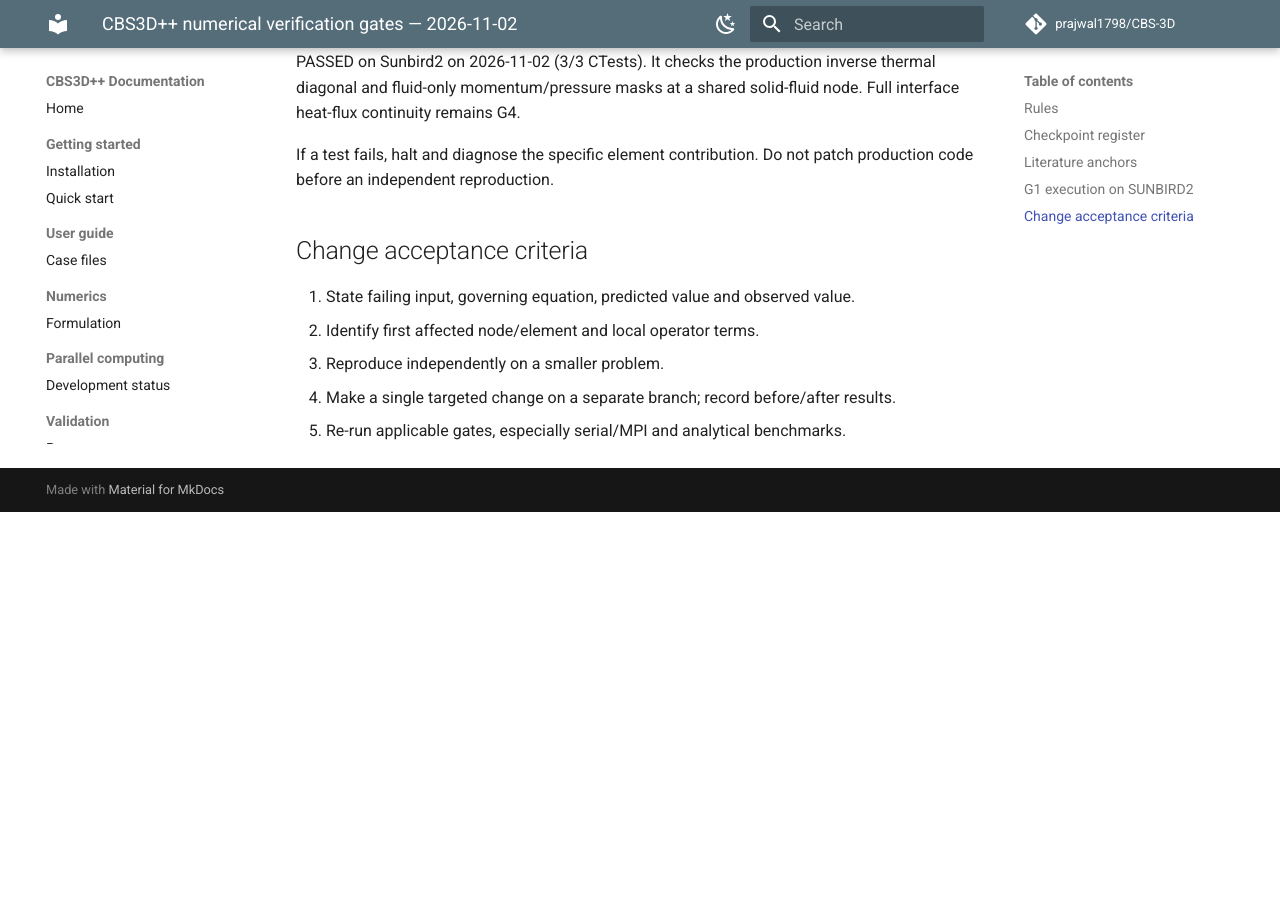
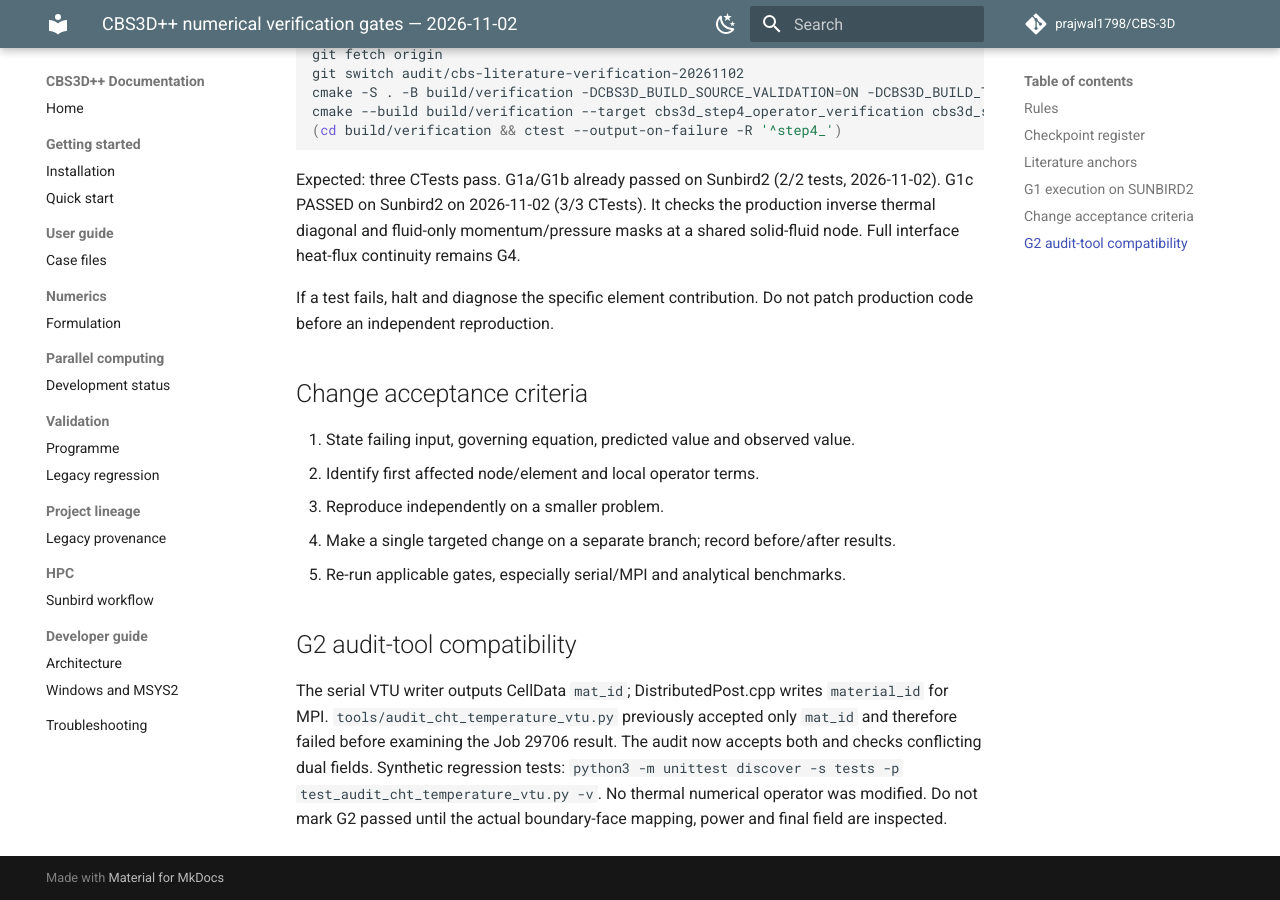
Before and after one commit to prajwal1798/CBS-3D, an MkDocs documentation site: the page built from docs/verification/CBS3D_NUMERICAL_VERIFICATION_GATES.md, in a window 1280 px wide and 900 px high, scrolled down 2683 px. Built offline with MkDocs 1.6.1 and Material for MkDocs 9.7.7, drawn with Linux system fonts in a browser that asks for light colours; comment, search, counter and statistics services are not loaded; before the commit the page ends 3195 px from its top, so only the background shows below that; some of the changed text lies outside the part shown.

Commit message:
docs: record MPI VTU audit compatibility fix and G2 still pending

```diff
--- a/docs/verification/CBS3D_NUMERICAL_VERIFICATION_GATES.md
+++ b/docs/verification/CBS3D_NUMERICAL_VERIFICATION_GATES.md
@@ -17,7 +17,7 @@
 | G1a | Actual Step-4 P1-tet FEM volume and surface terms vs independently evaluated quadrature | All nodal convection, conduction, characteristic, heating, Neumann contributions agree | Added C++ test; not yet executed |
 | G1b | Exact frozen-velocity element linear operator versus finite-difference residual derivative | All 16 entries agree | Added C++ test; not yet executed |
 | G1c | Lumped thermal mass and timestep diagonal | Code vs direct P1-tet reference with positive entries | PASS: Sunbird2 CTest 3/3 (2026-11-02), shared-node and material masks |
-| G2 | Actual inlet/outlet/wall/interface boundary inventory and flux sign | Every applied BC and flux accounted for | Pending |
+| G2 | Actual inlet/outlet/wall/interface boundary inventory and flux sign | Every applied BC and flux accounted for | In progress: fixed read-only VTU parser mismatch (MPI material_id vs serial mat_id); verification against Job 29706 pending |
 | G3 | Solid-only diffusion | Uniform and linear patch tests; analytical heated slab; mesh refinement | Existing slab check available; re-evaluation pending |
 | G4 | Two-material conduction | Shared interface temperature, weak flux continuity, integrated balance | Pending |
 | G5 | Prescribed-flow scalar transport | Uniform T, analytical convection-diffusion and manufactured solutions | Uniform T check added; remaining pending |
@@ -61,3 +61,7 @@
 3. Reproduce independently on a smaller problem.
 4. Make a single targeted change on a separate branch; record before/after results.
 5. Re-run applicable gates, especially serial/MPI and analytical benchmarks.
+
+## G2 audit-tool compatibility
+
+The serial VTU writer outputs CellData `mat_id`; DistributedPost.cpp writes `material_id` for MPI. `tools/audit_cht_temperature_vtu.py` previously accepted only `mat_id` and therefore failed before examining the Job 29706 result. The audit now accepts both and checks conflicting dual fields. Synthetic regression tests: `python3 -m unittest discover -s tests -p test_audit_cht_temperature_vtu.py -v`. No thermal numerical operator was modified. Do not mark G2 passed until the actual boundary-face mapping, power and final field are inspected.
```
